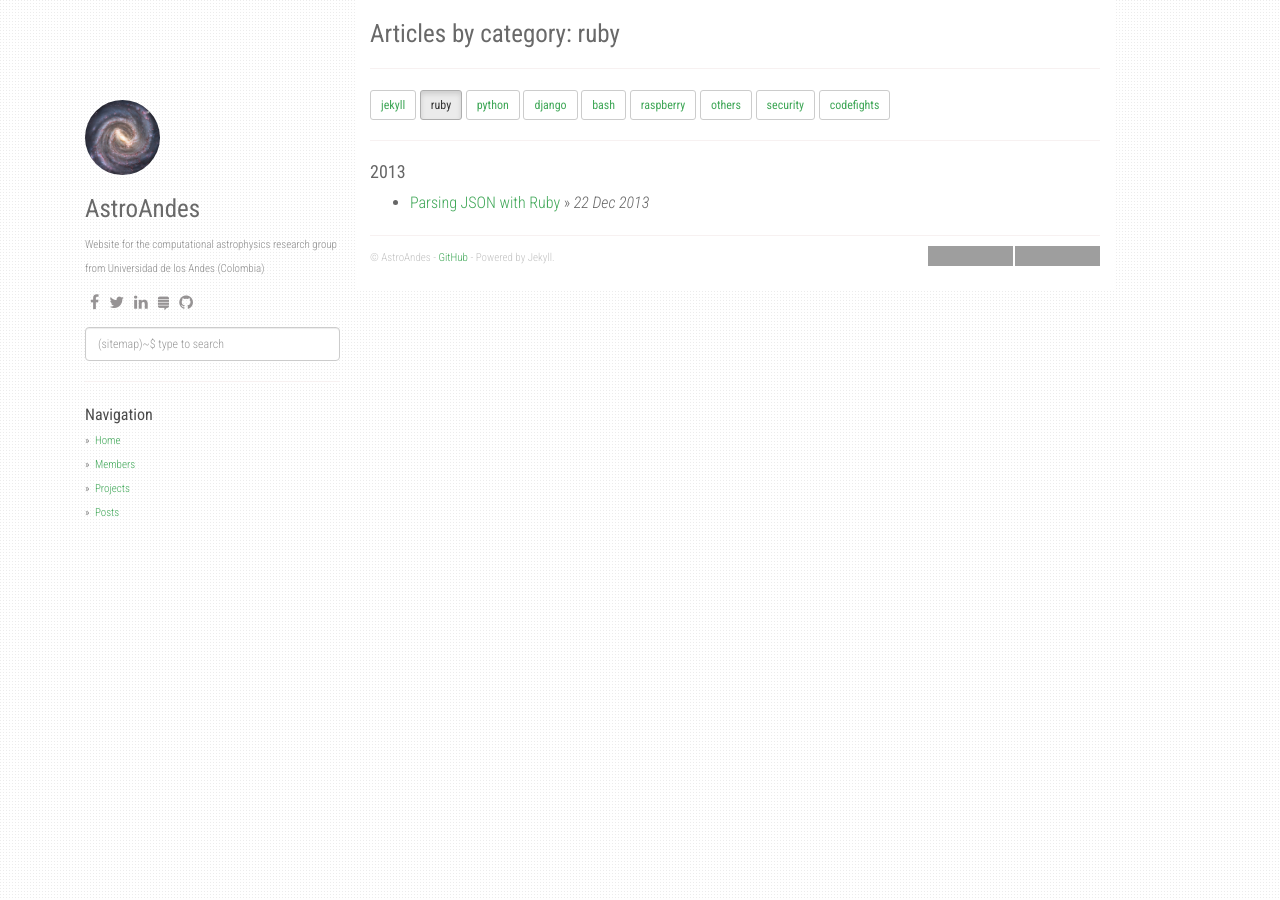
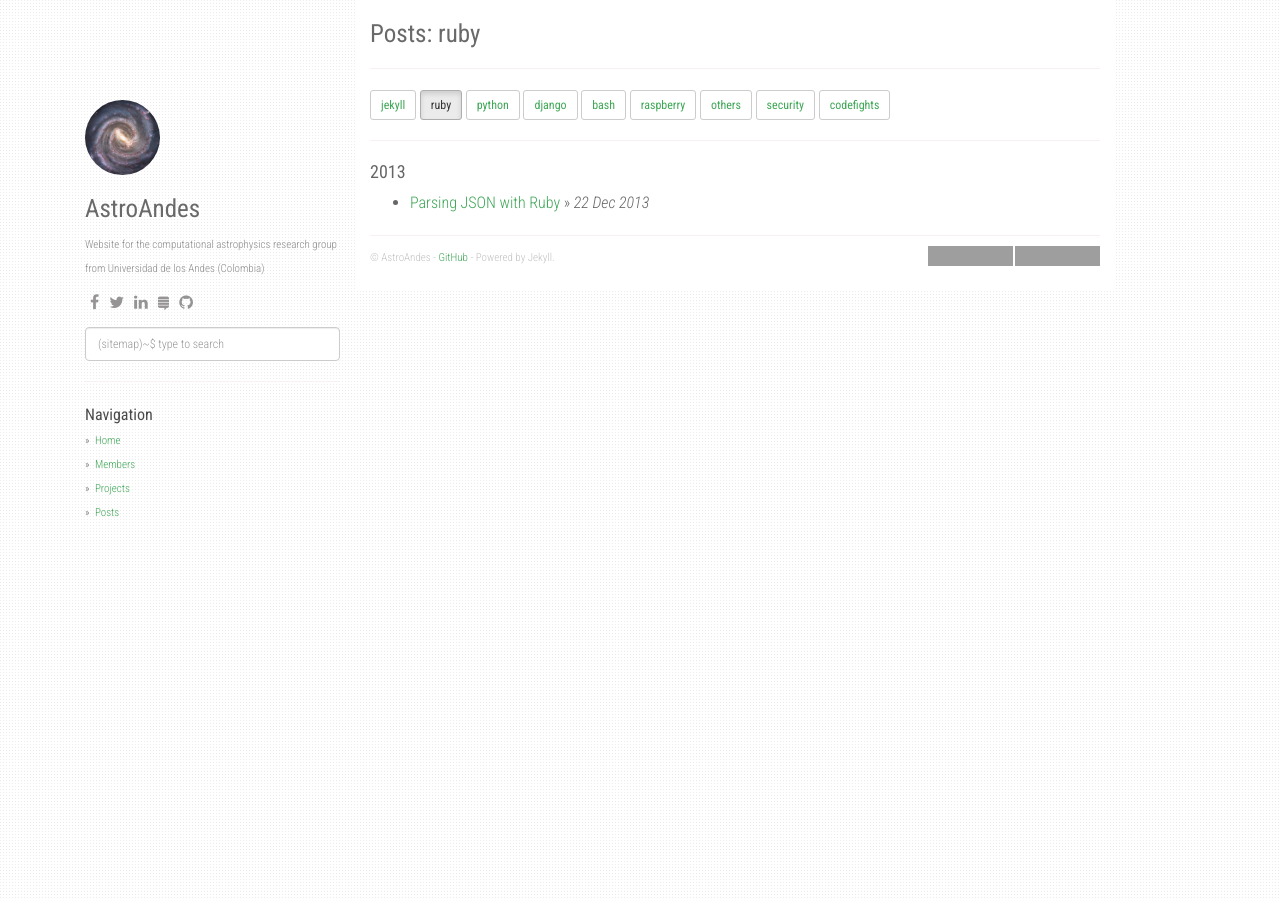
Before and after one commit to astroandes/astroandes.github.io, a Jekyll site: the page built from category/ruby.md, in a window 1280 px wide. Built offline with Jekyll 4.4.1, drawn with Linux system fonts in a browser that asks for light colours; nearby versions of some CDN libraries; grey boxes are pictures that could not be loaded.

Commit message:
test posts

```diff
--- a/_layouts/posts_by_category.html
+++ b/_layouts/posts_by_category.html
@@ -2,7 +2,7 @@
 layout: default
 ---
 <header class="post-header">
-  <h1 class="post-title">Articles by category: {{ page.categories }}</h1>
+  <h1 class="post-title">Posts: {{ page.categories }}</h1>
 </header>
 
 <div class="post-content">
@@ -44,6 +44,29 @@
       {% endif %}
     {% endfor %}
   {% else %}
-    <p>There are no posts in this categories.</p>
+    <p>AstroAndes' posts:</p>
+    {% for post in site.posts %}
+      {% capture post_year %}{{ post.date | date: '%Y' }}{% endcapture %}
+      {% if forloop.first %}
+          <h4>{{ post_year }}</h4>
+          <div class="list-group">
+      {% endif %}
+
+      {% if forloop.first == false %}
+        {% assign previous_index = forloop.index0 | minus: 1 %}
+        {% capture previous_post_year %}{{ site.categories[page.categories][previous_index].date | date: '%Y' }}{% endcapture %}
+        {% if post_year != previous_post_year %}
+          </div>
+          <h4>{{ post_year }}</h4>
+          <div class="list-group">
+        {% endif %}
+      {% endif %}
+        <ul class="posts">
+          <li><a href="{{ post.url }}">{{ post.title }}</a> &raquo; <i><span>{{ post.date | date_to_string }}</span></i></li>
+        </ul>
+      {% if forloop.last %}
+        </div>
+      {% endif %}
+    {% endfor %}
   {% endif %}
 </div>
```
